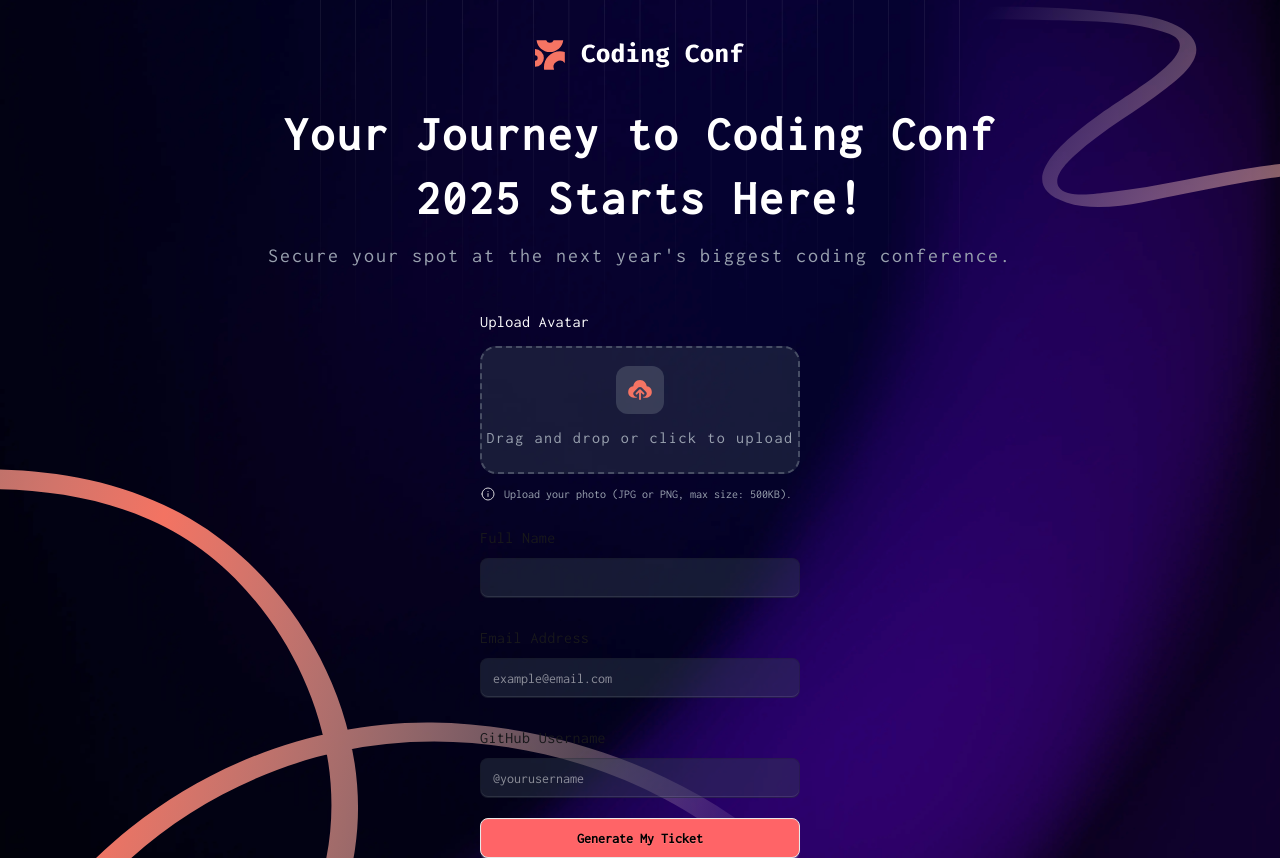
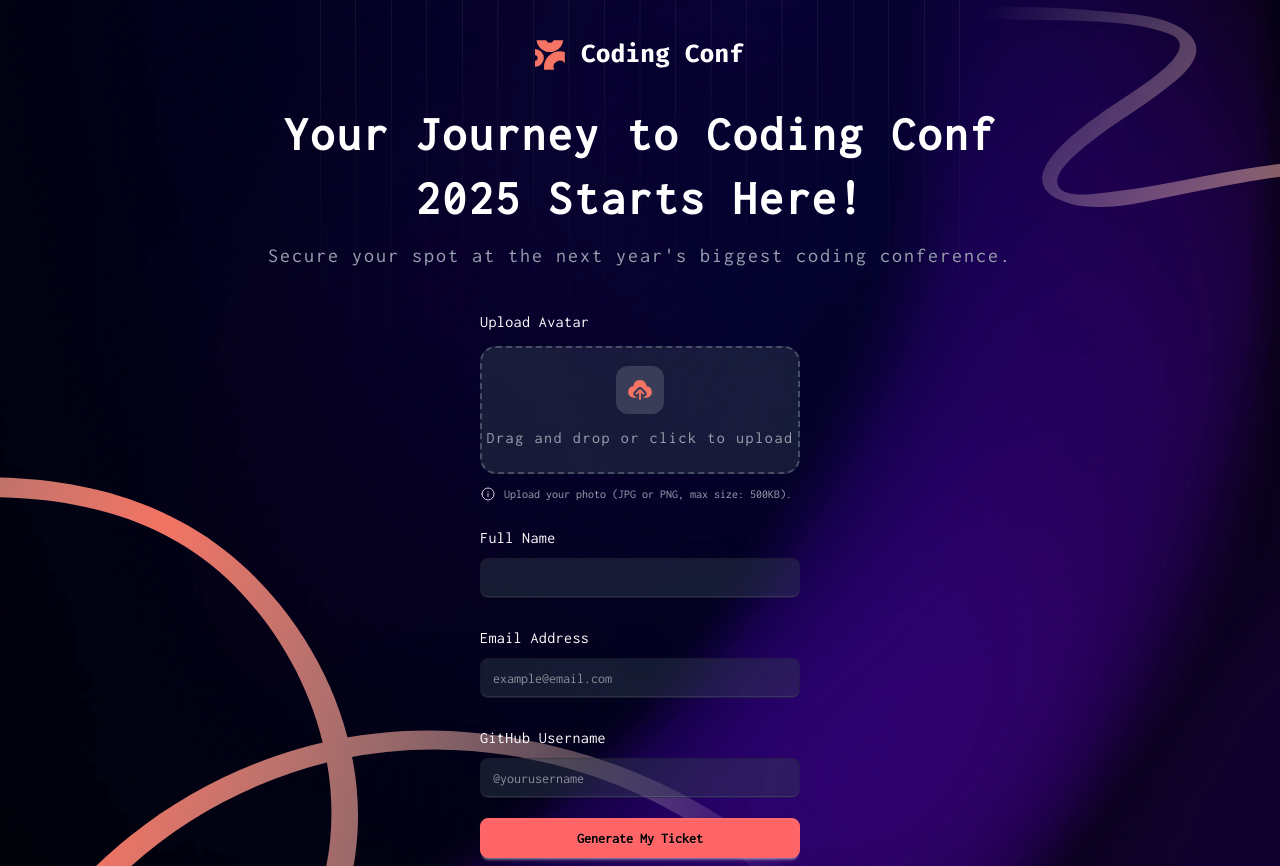
Before and after one commit to Farothtc/conference-ticket-gen, a Next.js app: page / in a window 1280 px wide. Built offline with nearby package versions, Linux system fonts and the light colour scheme.

Commit message:
feat: reponsiveness improved

```diff
--- a/src/app/Components/ConferenceForm.tsx
+++ b/src/app/Components/ConferenceForm.tsx
@@ -135,10 +135,12 @@ export default function ConferenceForm({
   };
 
   return (
-    <section className="pt-10 w-[25%]">
+    <section className="pt-10 w-[90%] md:w-[50%] lg:w-[25%]">
       <div className="flex flex-col gap-4">
         <div>
-          <h1 className="pb-3 text-base tracking-wide">Upload Avatar</h1>
+          <h1 className="pb-3 text-base tracking-wide text-white">
+            Upload Avatar
+          </h1>
           <label
             htmlFor="avatar-upload"
             className="file-upload flex flex-col items-center justify-center w-full h-32 border-2 border-dashed border-gray-500/60 bg-gray-700/40 rounded-2xl cursor-pointer hover:bg-gray-700/70"
@@ -169,7 +171,7 @@ export default function ConferenceForm({
               )}
 
               {previewUrl ? (
-                <div className="flex justify-center items-center pt-3 gap-3">
+                <div className="flex justify-center items-center pt-3 gap-3 text-white">
                   <button
                     className="btn btn-xs bg-transparent border-0 shadow-none hover:underline hover:bg-gray-700/70"
                     onClick={handleRemove}
@@ -222,12 +224,12 @@ export default function ConferenceForm({
         </div>
         {/* Name */}
         <fieldset className="fieldset w-full">
-          <legend className="fieldset-legend text-base tracking-wide font-medium">
+          <legend className="fieldset-legend text-base tracking-wide font-medium text-white">
             Full Name
           </legend>
           <input
             type="text"
-            className={`input w-full bg-gray-700/40 rounded-lg hover:bg-gray-700/70 ${
+            className={`input w-full bg-gray-700/40 rounded-lg hover:bg-gray-700/70 text-white ${
               nameError ? "border-red-500" : ""
             }`}
             name="fullName"
@@ -249,7 +251,7 @@ export default function ConferenceForm({
         </fieldset>
         {/* Email */}
         <fieldset className="fieldset w-full">
-          <legend className="fieldset-legend text-base tracking-wide font-medium">
+          <legend className="fieldset-legend text-base tracking-wide font-medium text-white">
             Email Address
           </legend>
           <input
@@ -277,7 +279,7 @@ export default function ConferenceForm({
         </fieldset>
         {/* Github */}
         <fieldset className="fieldset w-full">
-          <legend className="fieldset-legend text-base tracking-wide font-medium">
+          <legend className="fieldset-legend text-base tracking-wide font-medium text-white">
             GitHub Username
           </legend>
           <input
@@ -305,7 +307,7 @@ export default function ConferenceForm({
         </fieldset>
         {/* Submit Button */}
         <button
-          className="btn text-black w-full bg-red-400 rounded-lg "
+          className="btn text-black w-full bg-red-400 rounded-lg border-red-400 mb-2"
           onClick={handleTicketSubmit}
         >
           Generate My Ticket
```
